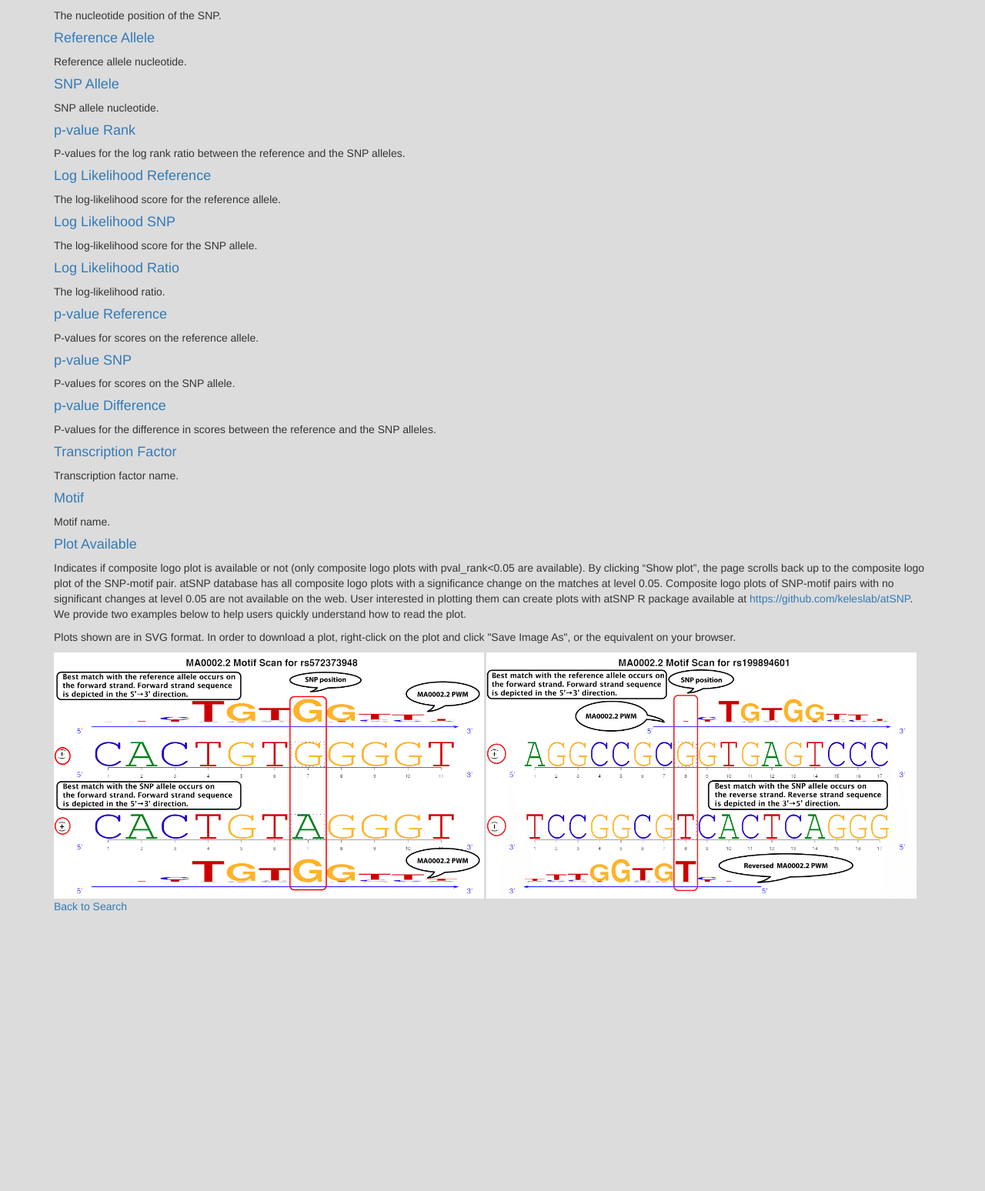
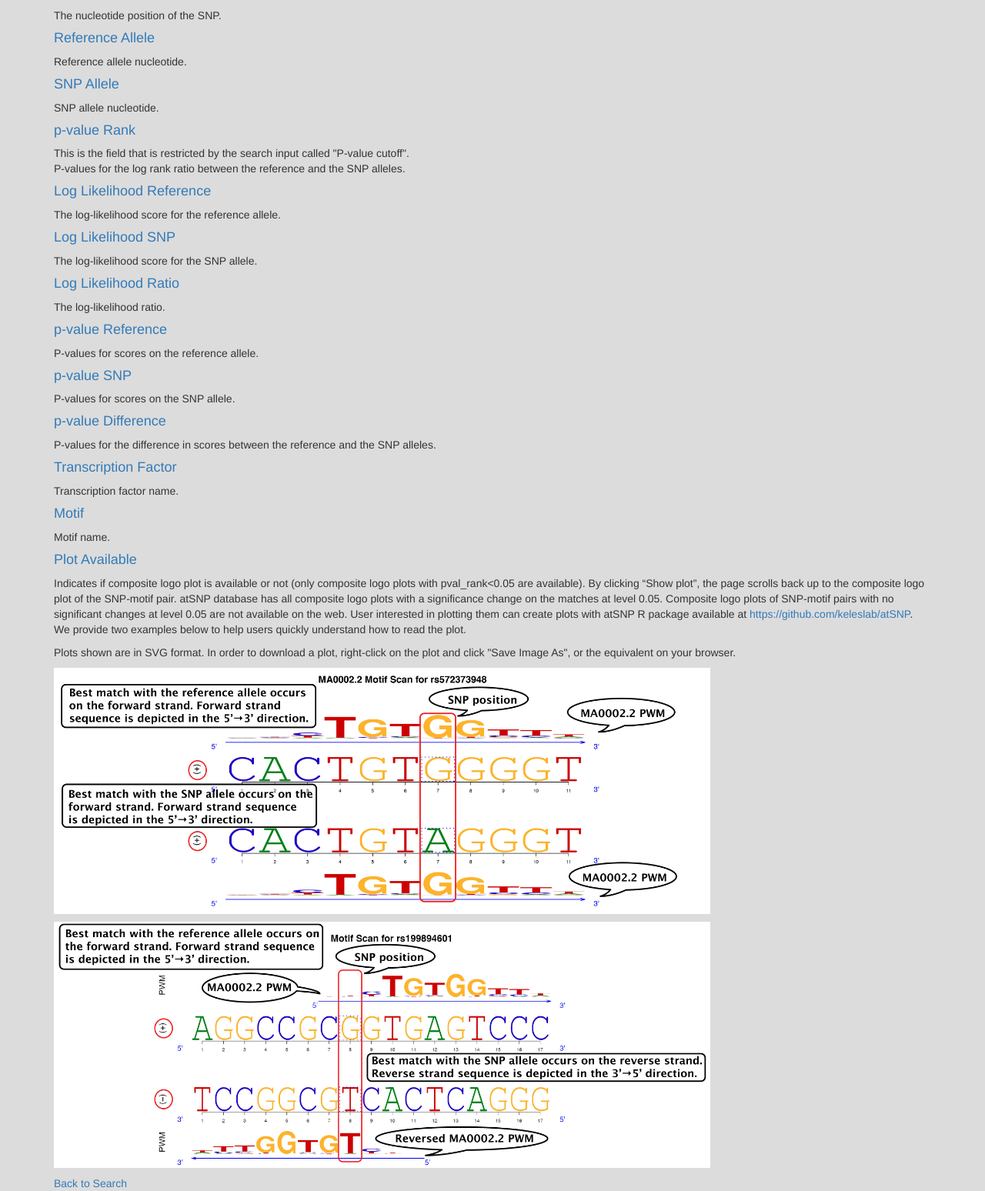
Before and after one commit to RebeccaHudson/ss_search_viewer, a Django app: page /ss_viewer/help/ in a window 1280 px wide. Shown: the part 239-1787 px from the top of the page at 77% size. Before the commit the page ends 1423 px from the top, so only its background shows below. Run offline with Django 3.2, Linux system fonts and the light colour scheme; parts of the project's set-up code (start-up, migrations or seed data) failed here and were passed over; some libraries are stand-ins or nearby versions.

Commit message:
Make the final round of changes to the about page.

```diff
--- a/ss_viewer/templates/ss_viewer/help-page.html
+++ b/ss_viewer/templates/ss_viewer/help-page.html
@@ -14,24 +14,6 @@
 
       <h1>atSNP Search Help</h1>
 
-      <!--  There's not enough here to justify a Table of Contents, unfortunately..
-      <ul >
-              <li><a href="#snpid"        >  SNPid                   </a></li>
-              <li><a href="#chromosome"   >  Chromosome              </a></li>
-              <li><a href="#position"     >  Position                </a></li>
-              <li><a href="#ref_allele"   >  Reference Allele        </a></li>
-              <li><a href="#snp_allele"   >  SNP Allele              </a></li>
-              <li><a href="#pval_rank"    >  p-value Rank            </a></li>
-              <li><a href="#log_lik_ref"  >  Log Likelihood Reference</a></li>
-              <li><a href="#log_lik_snp"  >  Log Likelihood SNP      </a></li>
-              <li><a href="#log_lik_ratio">  Log Likelihood Ratio    </a></li>
-              <li><a href="#pval_ref"     >  p-value Reference       </a></li>
-              <li><a href="#pval_snp"     >  p-value SNP             </a></li>
-              <li><a href="#pval_diff"    >  p-value Difference      </a></li>
-              <li><a href="#trans_factor" >  Transcription Factor    </a></li>
-              <li><a href="#motif"        >  Motif                   </a></li>
-              <li><a href="#has_plot"     >  Plot Available          </a></li>
-      </ul> -->
       <a href="{% url 'ss_viewer:multi-search' %}">Back to Search</a>
 
       <a name="snpid"><h4>SNPid</h4> </a>
@@ -54,7 +36,11 @@
 
 
       <a name="pval_rank"><h4>p-value Rank</h4></a>
-      <p>P-values for the log rank ratio between the reference and the SNP alleles.</p>
+      <p>
+     This is the field that is restricted by the search input called "P-value cutoff". <br />
+      P-values for the log rank ratio between the reference and the SNP alleles.
+     </p>
+
 
 
 
@@ -104,13 +90,16 @@
       </p>
 
       <div>
-          <div class="side">
+          <p>
+          <div>
              <img height="320" src="{% static 'ss_viewer/example_rs572373948.png' %}"/>
           </div>
-
-          <div class="side">
+         </p>
+         <p>
+          <div >
              <img height="320" src="{% static 'ss_viewer/example_rs199894601.png' %}"/>
           </div>
+         </p>
       </div>
 
       <a href="{% url 'ss_viewer:multi-search' %}">Back to Search</a>
```
Also changed, not shown: ss_viewer/static/ss_viewer/example_rs199894601.png, ss_viewer/static/ss_viewer/example_rs572373948.png.
